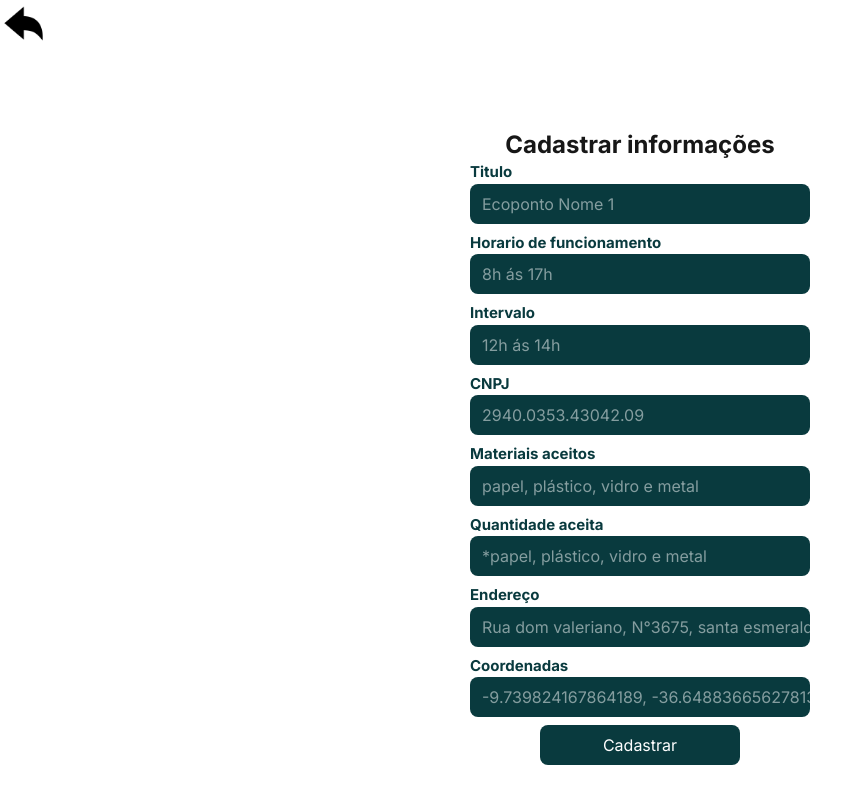
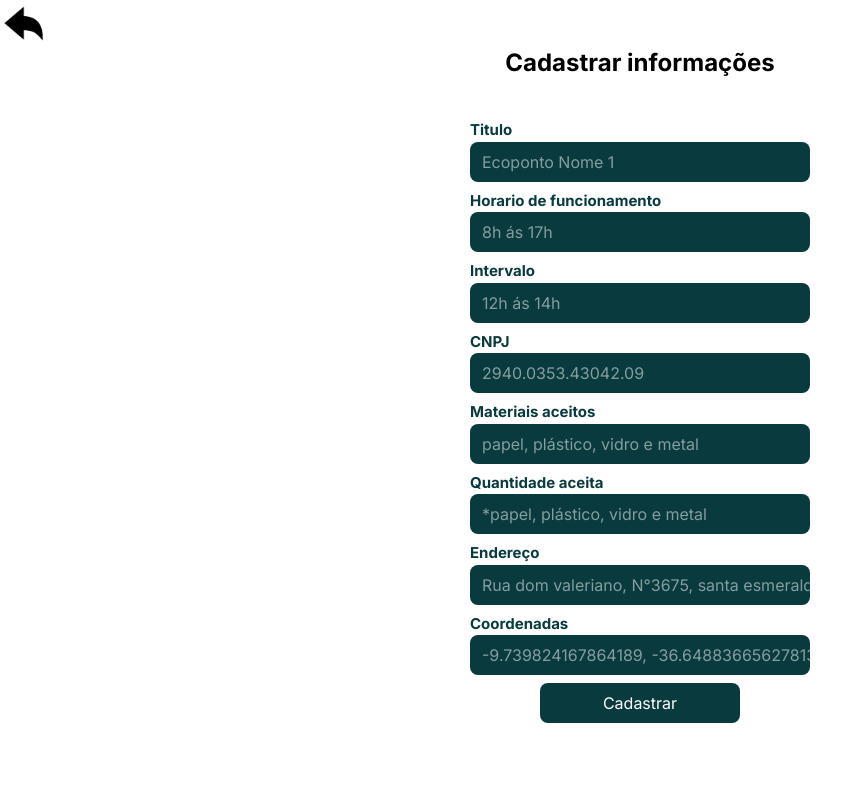
Before and after one commit to matheusrodrigues1/ecopontos-frontend, a Next.js app: page /cadastrar in a window 1280 px wide. Shown: the top 804 px of the page, without its empty margins (0-868 px from the left). Built offline with nearby package versions, Linux system fonts and the light colour scheme; a web font is replaced by a local one.

Commit message:
cadastro

```diff
--- a/src/app/cadastrar/page.tsx
+++ b/src/app/cadastrar/page.tsx
@@ -2,9 +2,11 @@
 
 const Cadastrar = () => {
   return (
-    <div className="flex flex-col justify-center items-center w-screen h-screen bg-white">
-      <span className="font-bold text-2xl">Cadastrar informações</span>
-      <div className="flex flex-col items-center justify-center">
+    <div className="flex flex-col items-center w-screen h-screen gap-10 bg-white">
+      <span className="font-bold text-2xl text-black">
+        Cadastrar informações
+      </span>
+      <div className="flex flex-col items-center justify-center mb-10">
         <form className="flex flex-col gap-2 w-[340px]">
           <div>
             <label className="block text-[15px] text-[#093A3E] font-bold mb-1">
```
